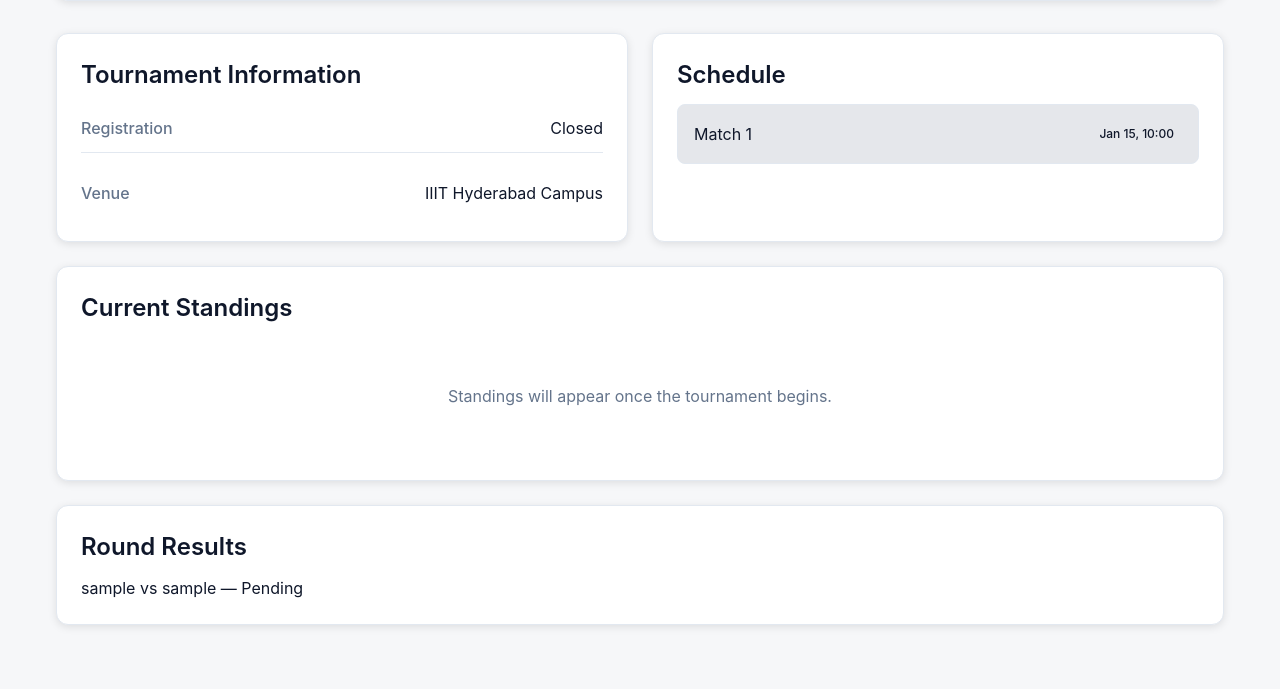
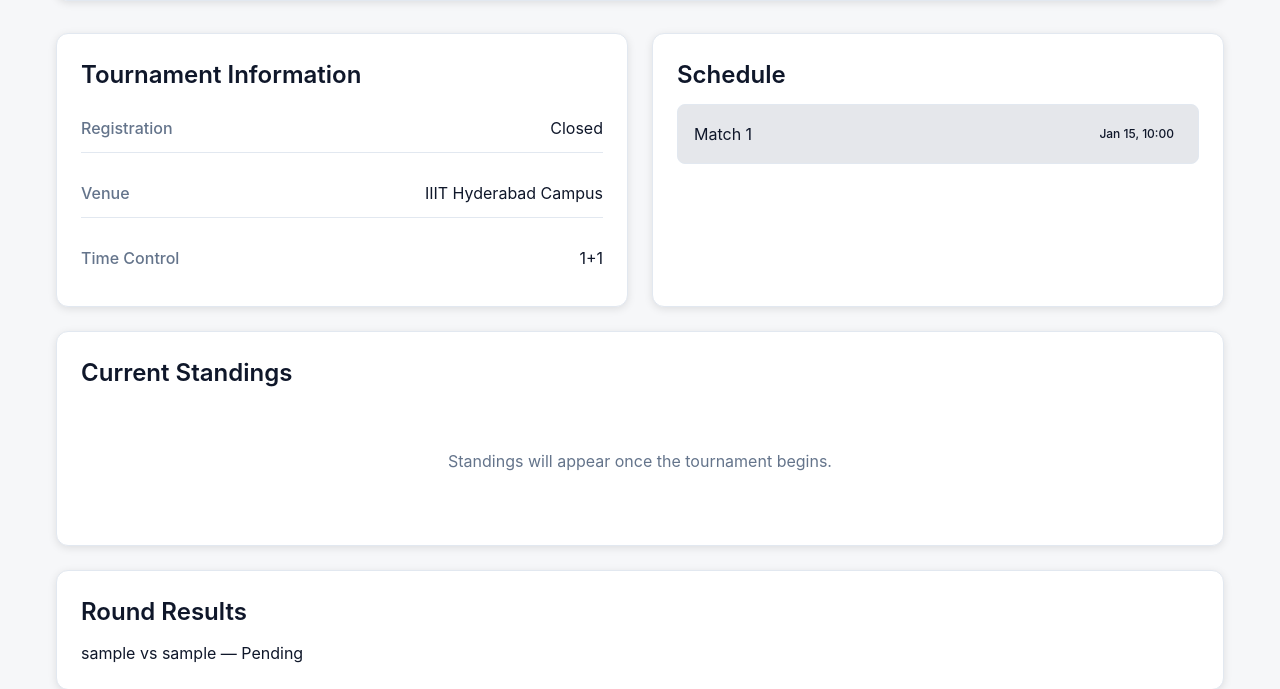
Before and after one commit to amitabh-anandpd/ChessClubIIIT, a Django app: page /tournaments/1/ in a window 1280 px wide. Shown: the part 517-1206 px from the top of the page. Run offline with Django 4.2, Linux system fonts and the light colour scheme; tables that the repository leaves empty hold one stand-in row (values such as "Sample post"); parts of the project's set-up code (start-up, migrations or seed data) failed here and were passed over; some libraries are stand-ins or nearby versions.

Commit message:
Time control display property added to models and shown in page

```diff
--- a/IIITChessClub/templates/tournament-details.html
+++ b/IIITChessClub/templates/tournament-details.html
@@ -122,6 +122,10 @@
             <span class="info-label">Venue</span>
             IIIT Hyderabad Campus
         </div>
+        <div class="info-item">
+          <span class="info-label">Time Control</span>
+          {{ tournament.time_control_display }}
+        </div>
     </div>
   </div>
 
--- a/tournaments/models.py
+++ b/tournaments/models.py
@@ -46,6 +46,11 @@ class Tournament(models.Model):
 
     class Meta:
         ordering = ['-start_date']
+
+    @property
+    def time_control_display(self):
+        return f"{self.base_minutes}+{self.increment_seconds}"
+
 
 
 class TournamentMatch(models.Model):
```
